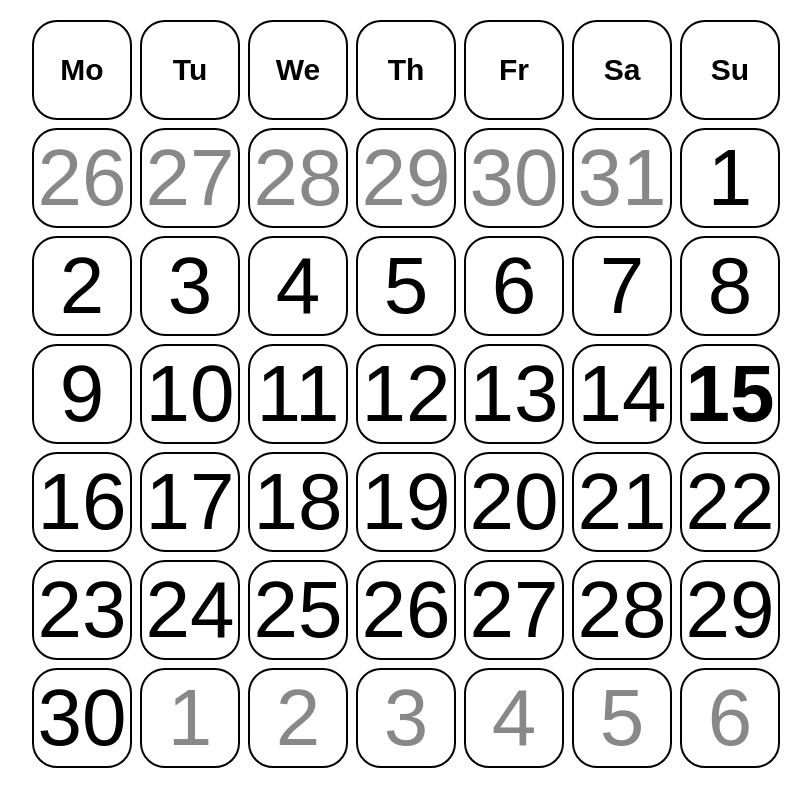
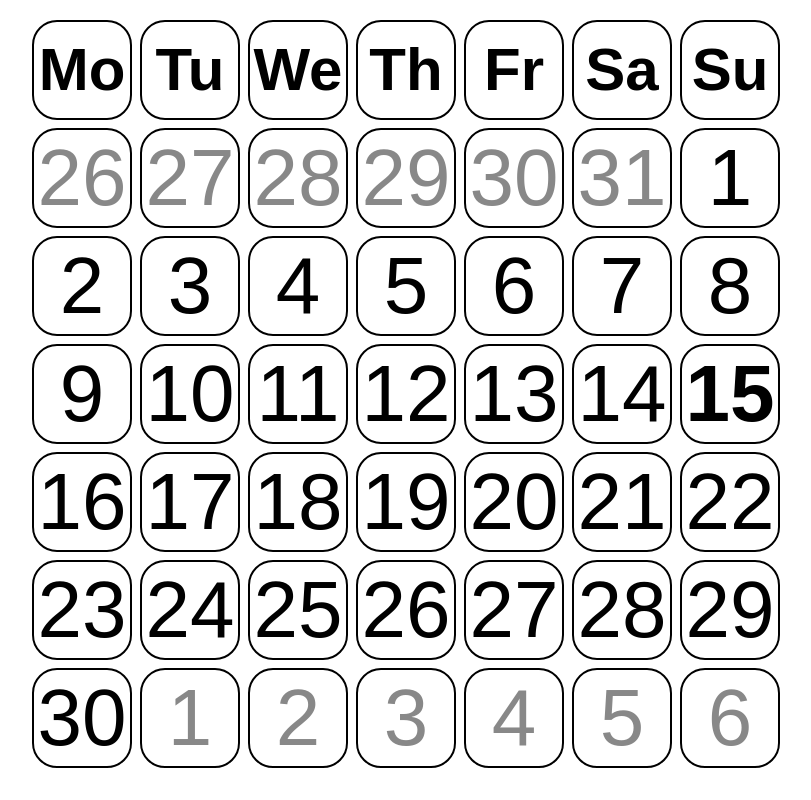
Before and after one commit to nujucobian/embed, a plain HTML site: page calendar.html in a window 1280 px wide. Shown: the whole page, without its empty margins (234-1045 px from the left). Drawn offline with Linux system fonts and the light colour scheme.

Commit message:
Update calendar.html

```diff
--- a/calendar.html
+++ b/calendar.html
@@ -35,12 +35,15 @@
     }
 
     .calendar-button.day-header {
-      font-size: 30px;
+      font-size: 60px;  /* adjusted font size */
       font-weight: bold;
       cursor: default;
       background-color: transparent;
       color: black;
       pointer-events: none;
+      line-height: 1;
+      padding: 0;
+      margin: 0;
     }
 
     .calendar-button.outside-month {
```
